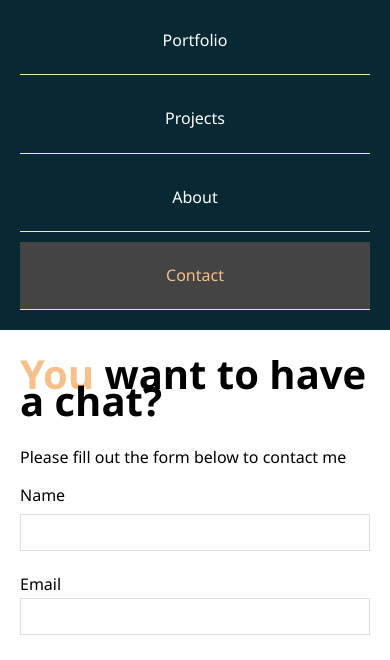
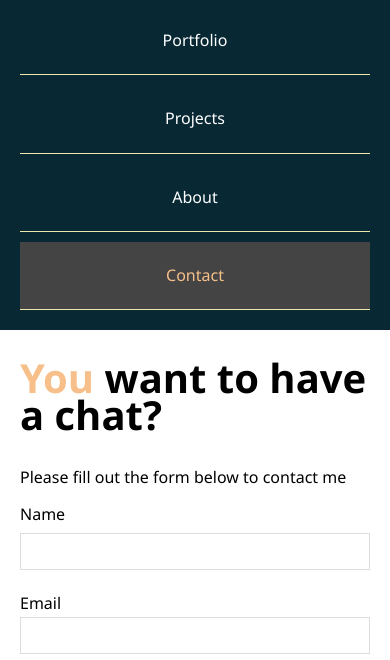
Before and after one commit to sonofzion/portfolio_oyetunji, a plain HTML site: page contact.html in a window 390 px wide. Shown: the part 184-844 px from the top of the page. Drawn offline with Linux system fonts and the light colour scheme.

Commit message:
new adds

```diff
--- a/css/mobile.css
+++ b/css/mobile.css
@@ -110,6 +110,7 @@ background: #45545a;
 padding: 6px;
 border-radius: 10px;
 color: white;
+white-space: nowrap;
 }
 .info-left a:hover {
     background: teal;
@@ -168,3 +169,6 @@ color: white;
    overflow: scroll;
 
 }
+#contact-form .container .l-heading {
+    line-height: 2.3rem;
+}
```
